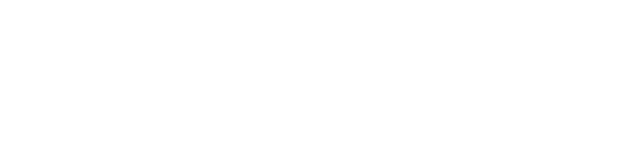
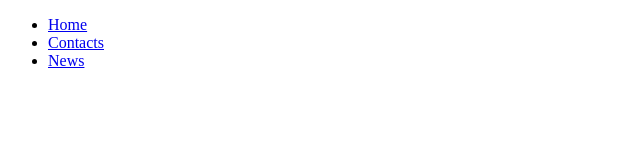
Before and after one commit to NikolozTheTurtle/Homework3, a plain HTML site: page news.html in a window 1280 px wide. Shown: the whole page, without its empty margins (0-640 px from the left). Drawn offline with Linux system fonts and the light colour scheme.

Commit message:
Added navigation to pages

```diff
--- a/news.html
+++ b/news.html
@@ -6,6 +6,18 @@
     <title>Homework 4</title>
 </head>
 <body>
-
+    <nav>
+        <ul>
+            <li>
+                <a href="./index.html">Home</a>
+            </li>
+            <li>
+                <a href="./contact.html">Contacts</a>
+            </li>
+            <li>
+                <a href="#">News</a>
+            </li>
+        </ul>
+    </nav>
 </body>
 </html>
```
Also changed, not shown: contact.html (+13 -1 lines).
